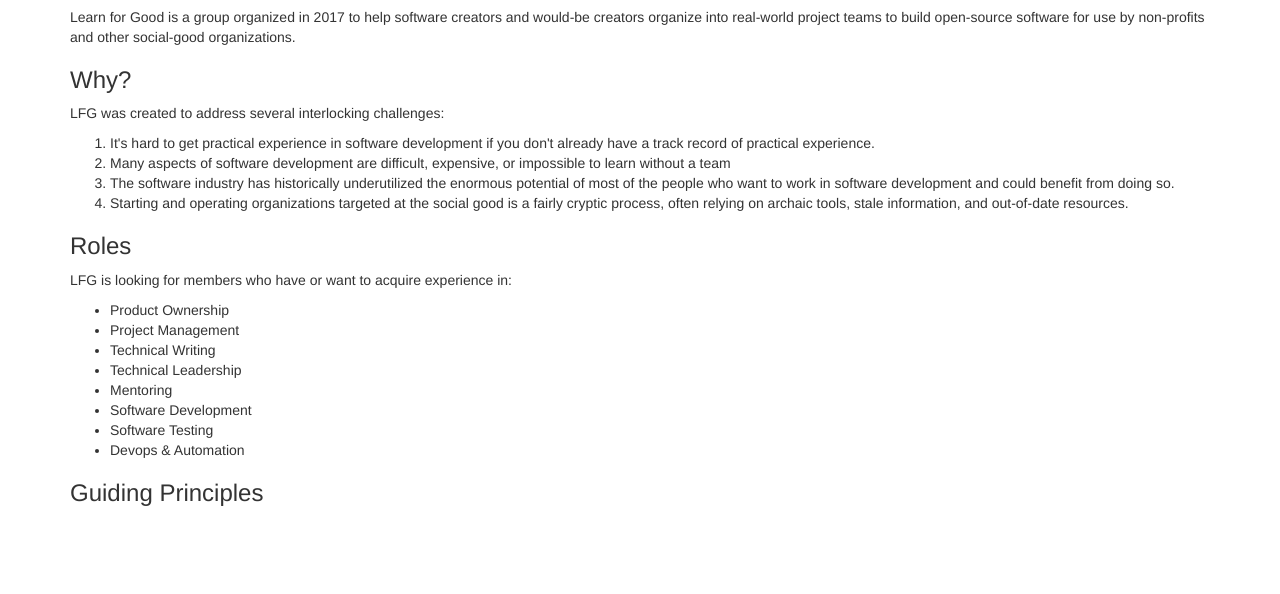
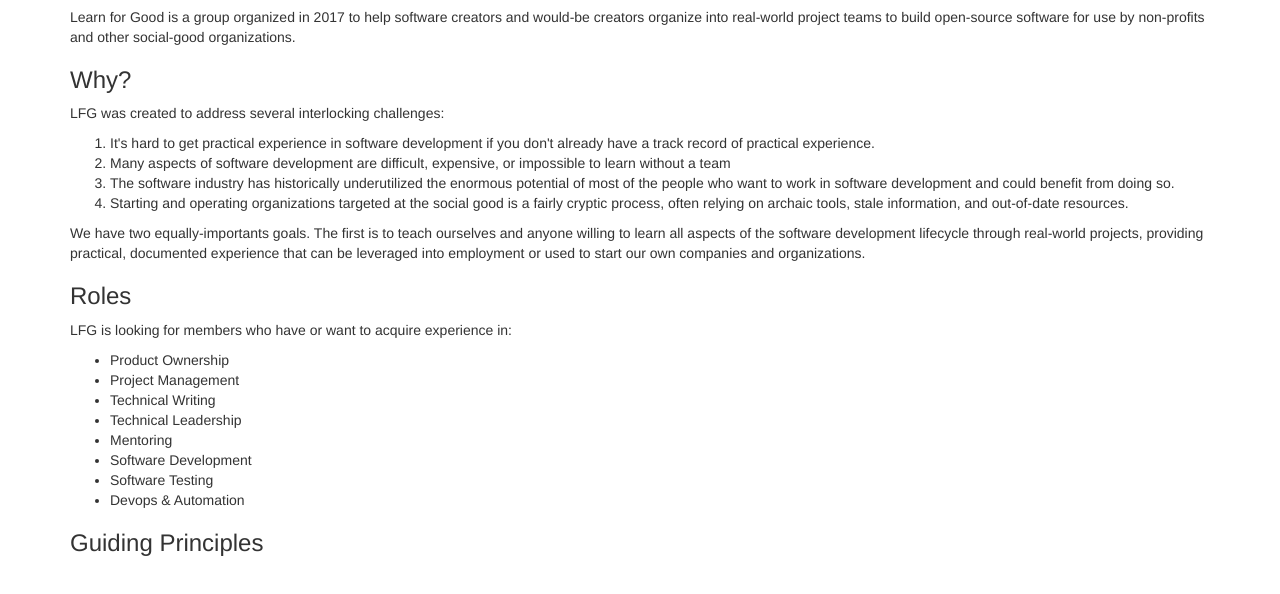
Before and after one commit to learnforgood/core-site, a plain HTML site: page index.html in a window 1280 px wide. Shown: the part 162-756 px from the top of the page. Drawn offline with nearby package versions, Linux system fonts and the light colour scheme.

Commit message:
+first goal

```diff
--- a/index.html
+++ b/index.html
@@ -27,6 +27,10 @@
         <li>Starting and operating organizations targeted at the social good is a fairly cryptic process, often relying on archaic tools, stale information, and out-of-date resources.</li>
       </ol>
 
+      <p>
+      We have two equally-importants goals. The first is to teach ourselves and anyone willing to learn all aspects of the software development lifecycle through real-world projects, providing practical, documented experience that can be leveraged into employment or used to start our own companies and organizations.
+      </p>
+
       <h3>Roles</h3>
       <p>LFG is looking for members who have or want to acquire experience in:</p>
 
```
